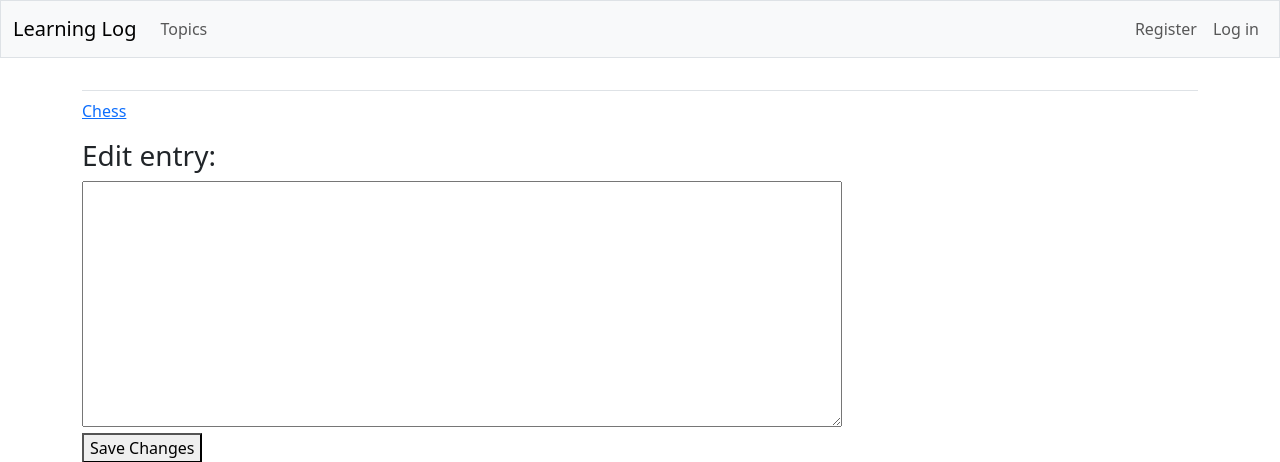
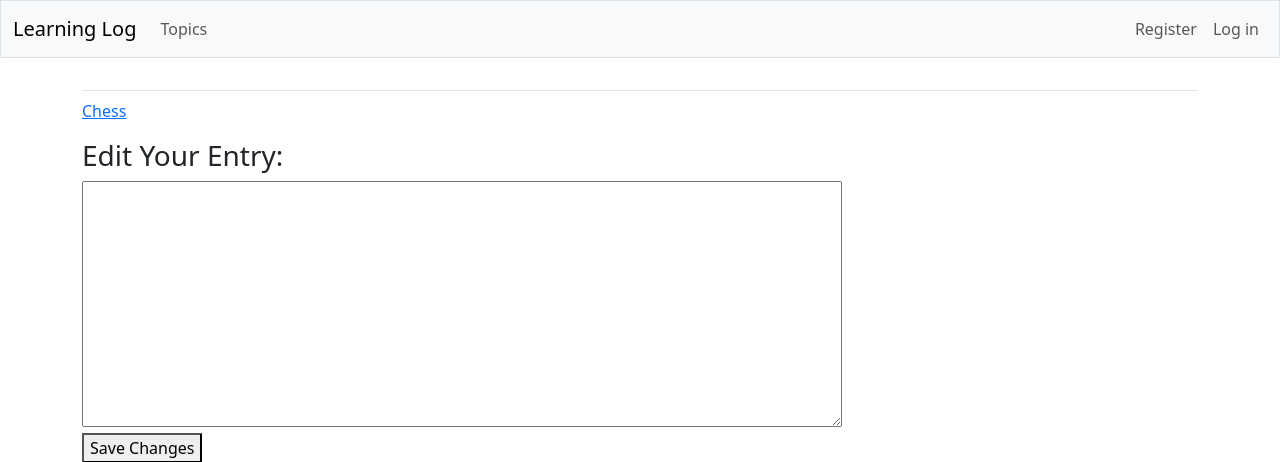
Before and after one commit to Binod-Bk/Django_Learning_Log_Project, a Django app: template learning_logs/templates/learning_logs/edit_entry.html in a window 1280 px wide. Shown: the top 462 px of the page. Run offline with Django 5.2, Linux system fonts and the light colour scheme; the template is opened without the code that fills it: values that come from a table or form of the project are taken from there, others are empty; data comes from the database, SQL or seed files in the repository; some libraries are stand-ins or nearby versions.

Commit message:
Edit Entry

```diff
--- a/learning_logs/templates/learning_logs/edit_entry.html
+++ b/learning_logs/templates/learning_logs/edit_entry.html
@@ -3,7 +3,7 @@
 {% block content %}
 
 <p><a href="{% url 'learning_logs:topic' topic.id%}">{{ topic }}</a></p>
-<h3>Edit entry:</h3>
+<h3>Edit Your Entry:</h3>
 
 <form action="{% url 'learning_logs:edit_entry' entry.id %}" method="POST">
     {%csrf_token%}
```
